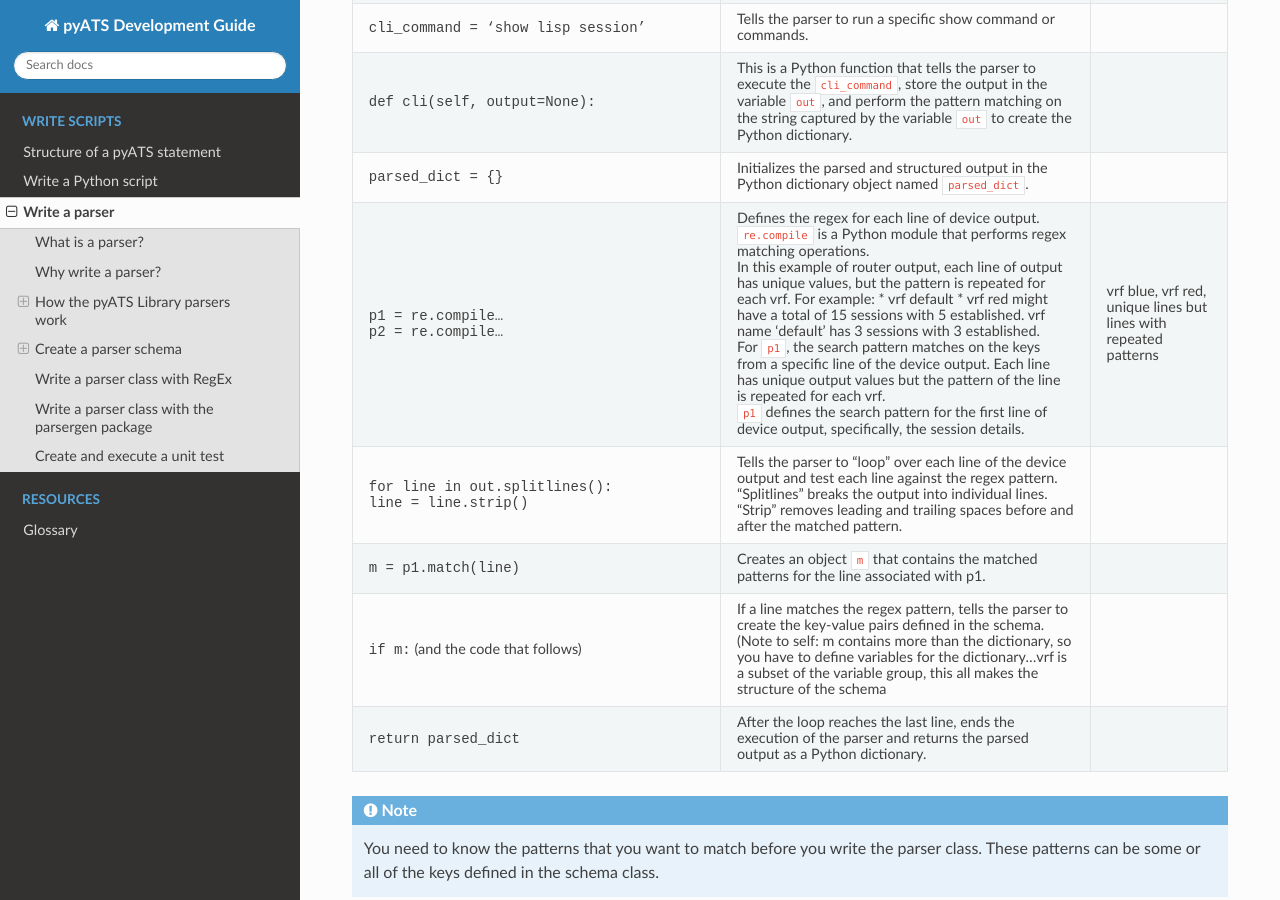
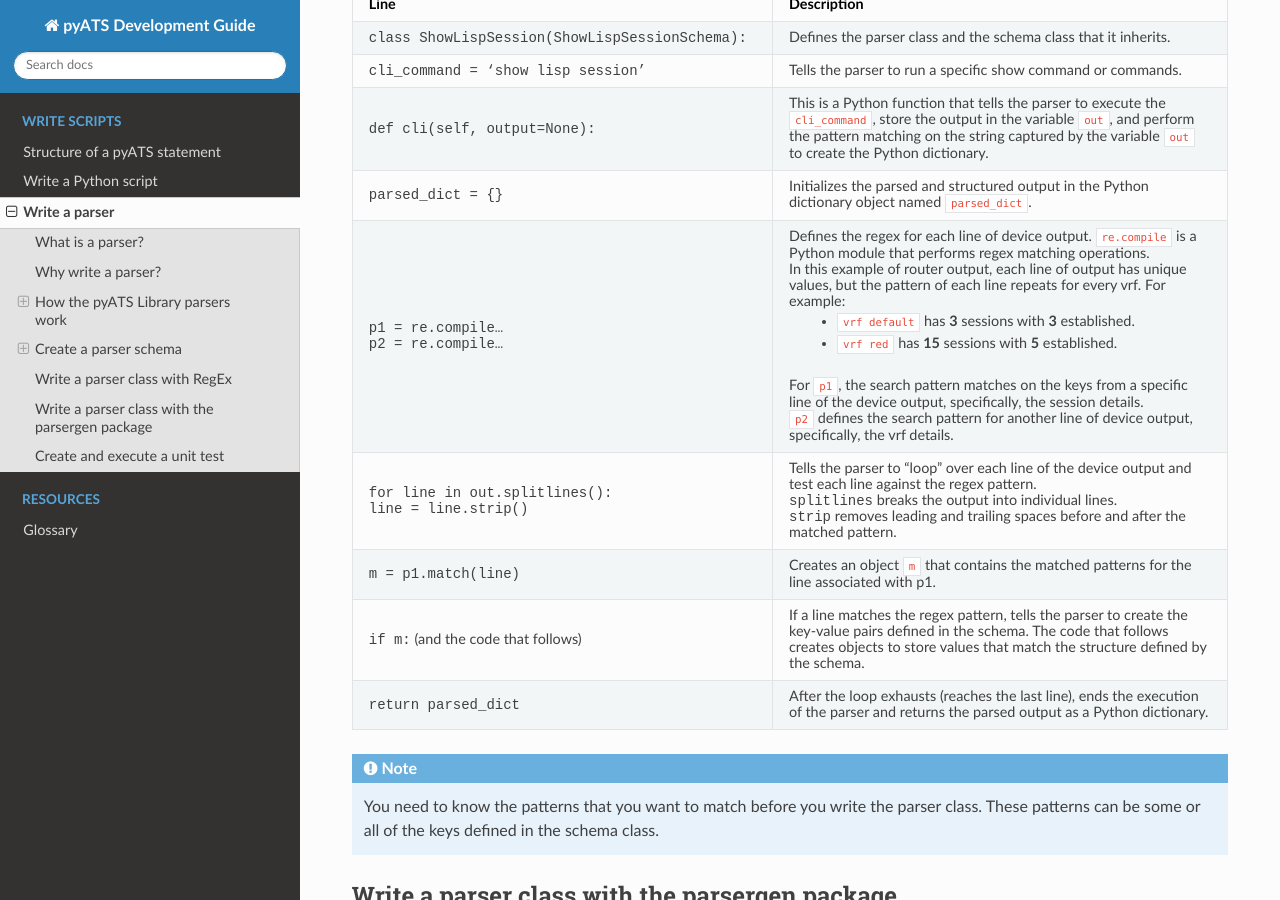
Before and after one commit to CiscoTestAutomation/getting-started, a Sphinx documentation site: the page built from source/writeparser/writeparser.rst, in a window 1280 px wide and 900 px high, scrolled down 10207 px. Built offline with Sphinx 7.4.7 and the Read the Docs theme 2.0.0, drawn with Linux system fonts in a browser that asks for light colours; some of the changed text lies outside the part shown.

Commit message:
Changes as per meeting with sme.

```diff
--- a/source/writeparser/parser_class_structure.csv
+++ b/source/writeparser/parser_class_structure.csv
@@ -1,20 +1,25 @@
-Line,Description,
-:monospace:`class ShowLispSession(ShowLispSessionSchema):`,Defines the parser class and the schema class that it inherits.,
-:monospace:`cli_command = 'show lisp session'`,Tells the parser to run a specific show command or commands.,
-":monospace:`def cli(self, output=None):`","This is a Python function that tells the parser to execute the ``cli_command``, store the output in the variable ``out``, and perform the pattern matching on the string captured by the variable ``out`` to create the Python dictionary.",
-:monospace:`parsed_dict = {}`,Initializes the parsed and structured output in the Python dictionary object named ``parsed_dict``.,
+Line,Description
+:monospace:`class ShowLispSession(ShowLispSessionSchema):`,Defines the parser class and the schema class that it inherits.
+:monospace:`cli_command = 'show lisp session'`,Tells the parser to run a specific show command or commands.
+":monospace:`def cli(self, output=None):`","This is a Python function that tells the parser to execute the ``cli_command``, store the output in the variable ``out``, and perform the pattern matching on the string captured by the variable ``out`` to create the Python dictionary."
+:monospace:`parsed_dict = {}`,Initializes the parsed and structured output in the Python dictionary object named ``parsed_dict``.
 ":monospace:`p1 = re.compile...` |br|
 :monospace:`p2 = re.compile…`","Defines the regex for each line of device output. ``re.compile`` is a Python module that performs regex matching operations.
 
-In this example of router output, each line of output has unique values, but the pattern is repeated for each vrf.   For example:
-* vrf default
-* vrf red might have a total of 15 sessions with 5 established. vrf name 'default' has 3 sessions with 3 established.
+In this example of router output, each line of output has unique values, but the pattern of each line repeats for every vrf.   For example:
 
-For ``p1``, the search pattern matches on the keys from a specific line of the device output. Each line has unique output values but the pattern of the line is repeated for each vrf.
+ * ``vrf default`` has **3** sessions with **3** established.
+ * ``vrf red``  has **15** sessions with **5** established.
 
-``p1`` defines the search pattern for the first line of device output, specifically, the session details. ","vrf blue, vrf red, unique lines but lines with repeated patterns"
+For ``p1``, the search pattern matches on the keys from a specific line of the device output, specifically, the session details.
+
+``p2`` defines the search pattern for another line of device output, specifically, the vrf details. "
 ":monospace:`for line in out.splitlines():` |br|
-:monospace:`line = line.strip()`","Tells the parser to ""loop"" over each line of the device output and test each line against the regex pattern. ""Splitlines"" breaks the output into individual lines. ""Strip"" removes leading and trailing spaces before and after the matched pattern.",
-:monospace:`m = p1.match(line)`,Creates an object ``m`` that contains the matched patterns for the line associated with p1.,
-:monospace:`if m:` (and the code that follows),"If a line matches the regex pattern, tells the parser to create the key-value pairs defined in the schema. (Note to self: m contains more than the dictionary, so you have to define variables for the dictionary…vrf is a subset of the variable group, this all makes the structure of the schema",
-:monospace:`return parsed_dict`,"After the loop reaches the last line, ends the execution of the parser and returns the parsed output as a Python dictionary.",
+:monospace:`line = line.strip()`","Tells the parser to ""loop"" over each line of the device output and test each line against the regex pattern.
+
+:monospace:`splitlines` breaks the output into individual lines.
+
+:monospace:`strip` removes leading and trailing spaces before and after the matched pattern."
+:monospace:`m = p1.match(line)`,Creates an object ``m`` that contains the matched patterns for the line associated with p1.
+:monospace:`if m:` (and the code that follows),"If a line matches the regex pattern, tells the parser to create the key-value pairs defined in the schema. The code that follows creates objects to store  values that match the structure defined by the schema."
+:monospace:`return parsed_dict`,"After the loop exhausts (reaches the last line), ends the execution of the parser and returns the parsed output as a Python dictionary."
--- a/source/writeparser/writeparser.rst
+++ b/source/writeparser/writeparser.rst
@@ -351,32 +351,36 @@ The following example shows a schema and parser class for the ``show lisp sessio
 
         cli_command = 'show lisp session'
 
+        # Defines a function to run the cli_command
         def cli(self, output=None):
             if output is None:
                 out = self.device.execute(self.cli_command)
             else:
                 out = output
 
-            # This is the dictionary object, indicated by {}
+            # Initializes the Python dictionary variable
             parsed_dict = {}
 
-            # This is the python regex, re.compile compiles the regex pattern into a regex object,
-            # and the object is then used to match patterns.
+            # Defines the regex for the first line of device output, which is:
+            # Sessions for VRF default, total: 3, established: 3
 
-            # The regex for p1 matches the schema keys to the level of vrf sessions established
             p1 = re.compile(r'Sessions +for +VRF +(?P<vrf>(\S+)),'
                             ' +total: +(?P<total>(\d+)),'
                             ' +established: +(?P<established>(\d+))$')
 
-            # The regex for p2 matches the lower-level patterns for each peer
+            # Defines the regex for the next line of device output, which is:
+            # Peer                           State      Up/Down        In/Out    Users
+            # 2.2.2.2                        Up         00:51:38        8/13     3
+
             p2 = re.compile(r'(?P<peer>(\S+)) +(?P<state>(Up|Down)) +(?P<time>(\S+))'
                             ' +(?P<in>(\d+))\/(?P<out>(\d+)) +(?P<users>(\d+))$')
 
-            # This defines the "for" loop, so that the parser reads each line of output
+            # Defines the "for" loop, to pattern match each line of output
+
             for line in out.splitlines():
                 line = line.strip()
 
-                # ??? Sessions for VRF default, total: 3, established: 3
+                # Processes the matched patterns for the first line of output
                 m = p1.match(line)
                 if m:
                     group = m.groupdict()
```
Also changed, not shown: other parts of source/writeparser/writeparser.rst (+2 -1 lines).
